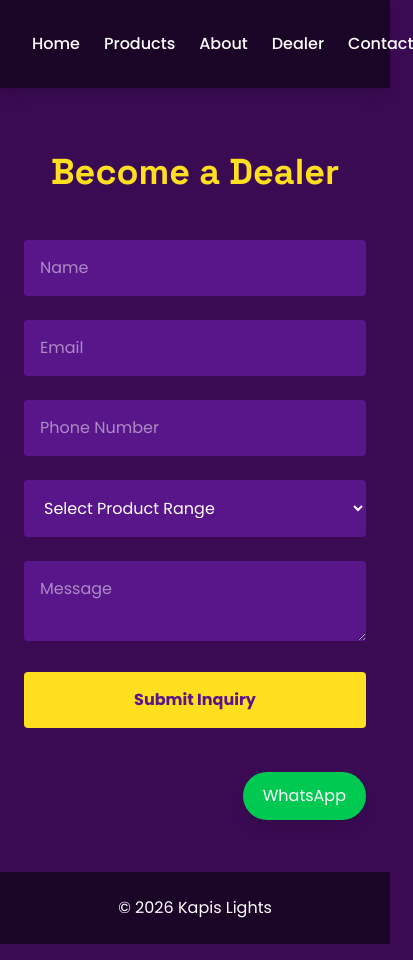
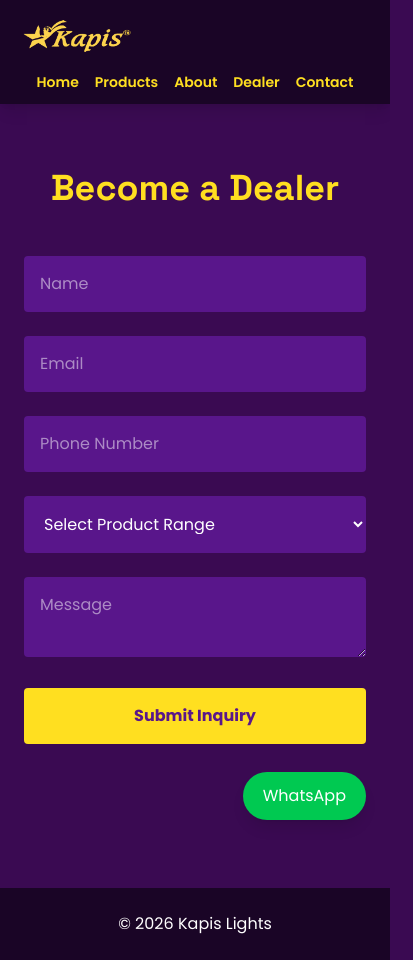
Before and after one commit to Pvekariya/kapis-lights-manual, a Next.js app: page /dealer in a window 390 px wide. Shown: the whole page, 413 px wide, since content can reach past the window. Built offline with nearby package versions, Linux system fonts and the light colour scheme.

Commit message:
Made website mobile responsive

```diff
--- a/src/components/Navbar.tsx
+++ b/src/components/Navbar.tsx
@@ -1,15 +1,15 @@
 export default function Navbar() {
   return (
-    <nav className="flex justify-between items-center px-8 py-3 bg-[#1a0526] shadow-lg">
+    <nav className="flex flex-col md:flex-row md:justify-between md:items-center px-4 md:px-8 py-3 bg-[#1a0526] shadow-lg">
       <div className="flex items-center gap-3">
         <img
           src="/logo.png"
           alt="Kapis Lights Logo"
-          className="h-16 w-auto object-contain"
+          className="h-12 md:h-16 w-auto object-contain"
         />
       </div>
 
-      <div className="space-x-6 text-white font-medium">
+      <div className="flex flex-wrap justify-center md:justify-end gap-4 md:gap-6 mt-3 md:mt-0 text-yellow-300 font-semibold text-sm md:text-base">
         <a href="/" className="hover:text-yellow-300 transition">Home</a>
         <a href="/products" className="hover:text-yellow-300 transition">Products</a>
         <a href="/about" className="hover:text-yellow-300 transition">About</a>
```
